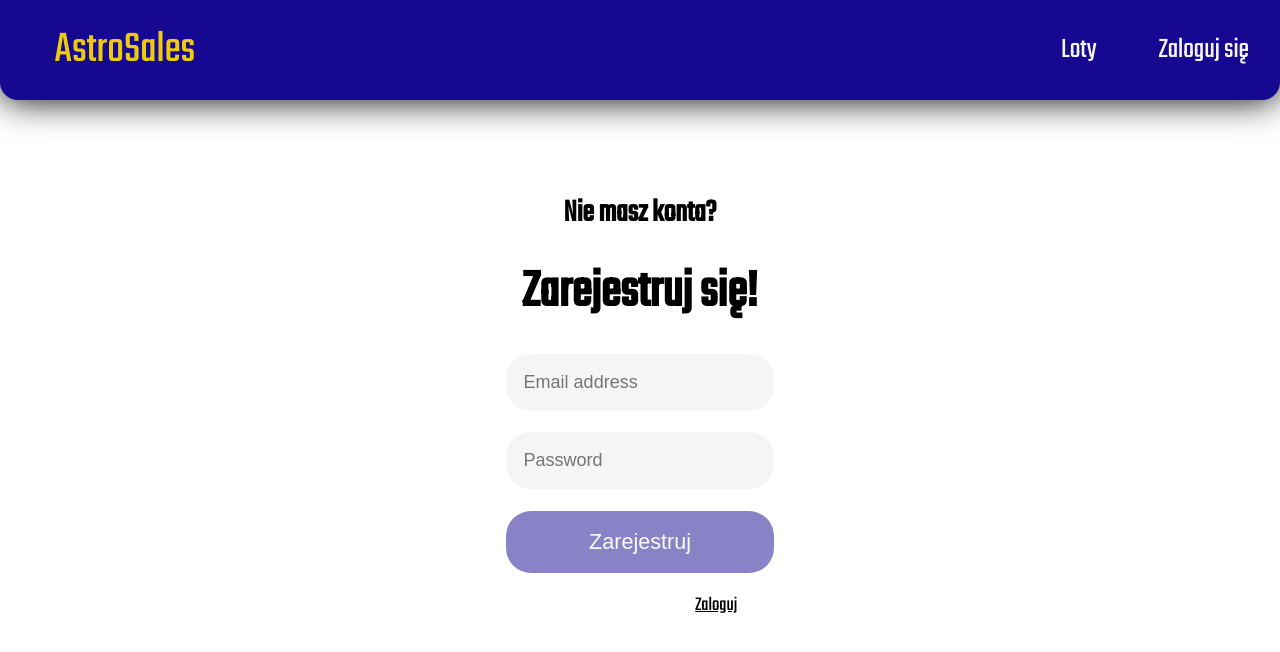
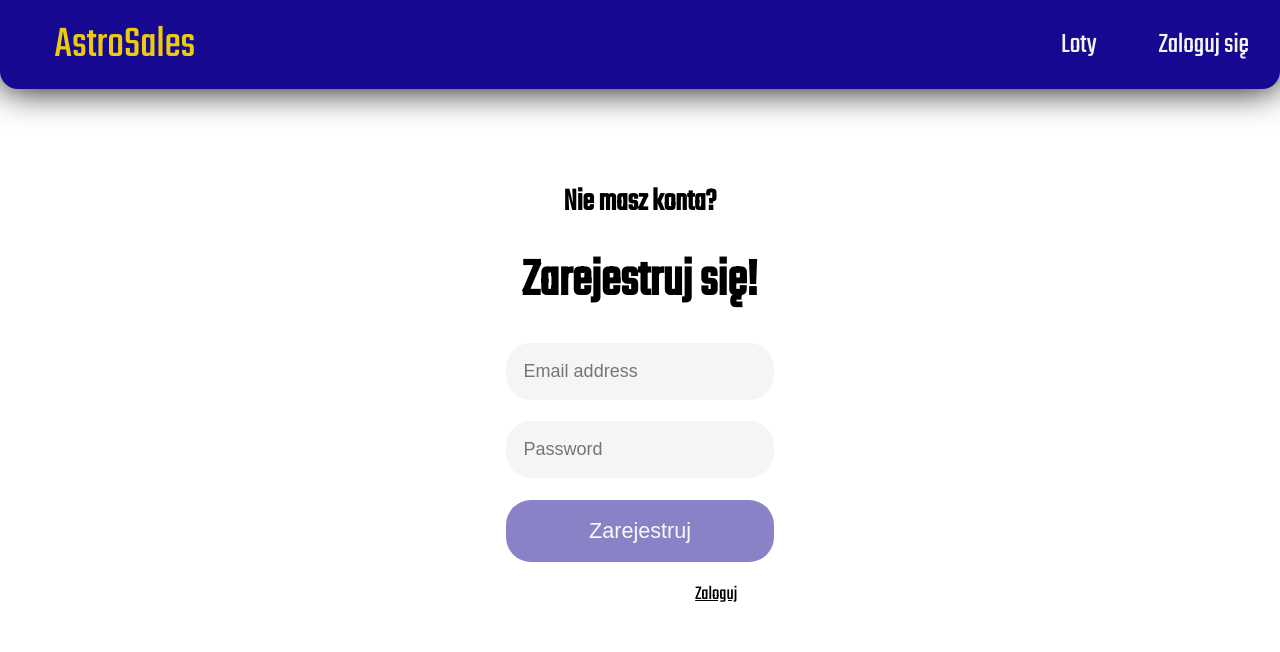
Before and after one commit to rodis00/astrosales, an Angular app in the folder frontend/: page /register in a window 1280 px wide. Shown: the top 652 px of the page. Built offline with nearby package versions, Linux system fonts and the light colour scheme; a web font is replaced by a local one.

Commit message:
decrease navbar padding

```diff
--- a/frontend/src/app/header/header.component.css
+++ b/frontend/src/app/header/header.component.css
@@ -18,7 +18,7 @@ header {
 .container .logo {
   text-decoration: none;
   display: inline-block;
-  padding: 1rem;
+  padding: 0.7rem;
   width: 250px;
   font-size: 2.5rem;
   color: whitesmoke;
@@ -42,7 +42,7 @@ header {
 .container nav ul li a {
   text-decoration: none;
   display: inline-block;
-  padding: 1rem;
+  padding: 0.7rem;
   color: whitesmoke;
   font-size: 1.6rem;
 }
```
